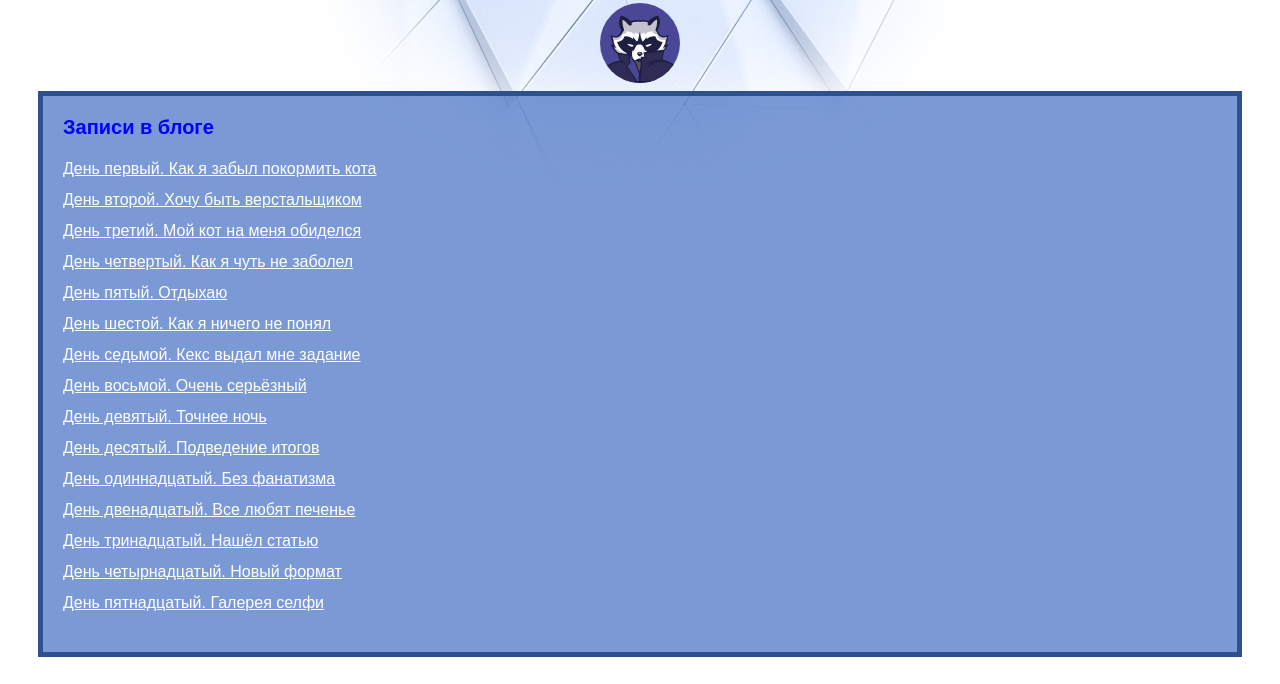
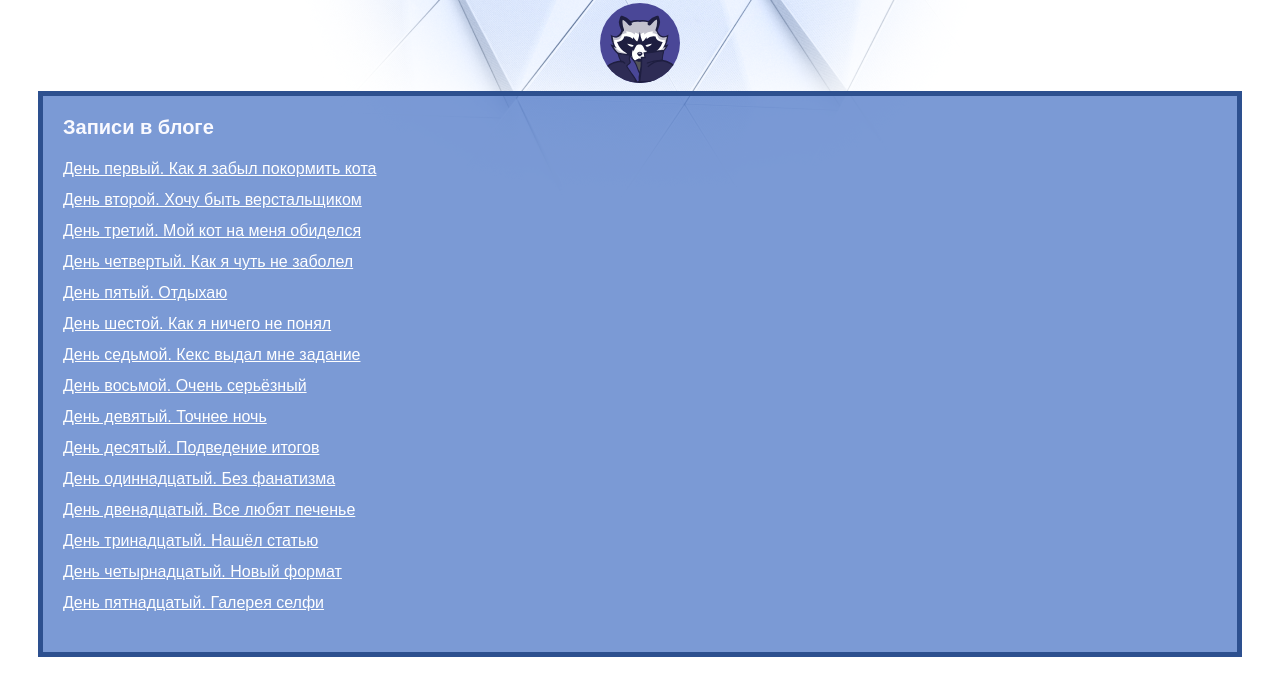
Before and after one commit to OlegMelnicheko/my-site, a plain HTML site: page index.html in a window 1280 px wide. Shown: the part 87-771 px from the top of the page. Drawn offline with Linux system fonts and the light colour scheme.

Commit message:
Update style.css

```diff
--- a/style.css
+++ b/style.css
@@ -18,8 +18,8 @@ h2 {
   line-height: normal;
 }
 
-.red{
-  color: blue;
+.red {
+  color:#fafaff;
 }
 
 pre,
```
